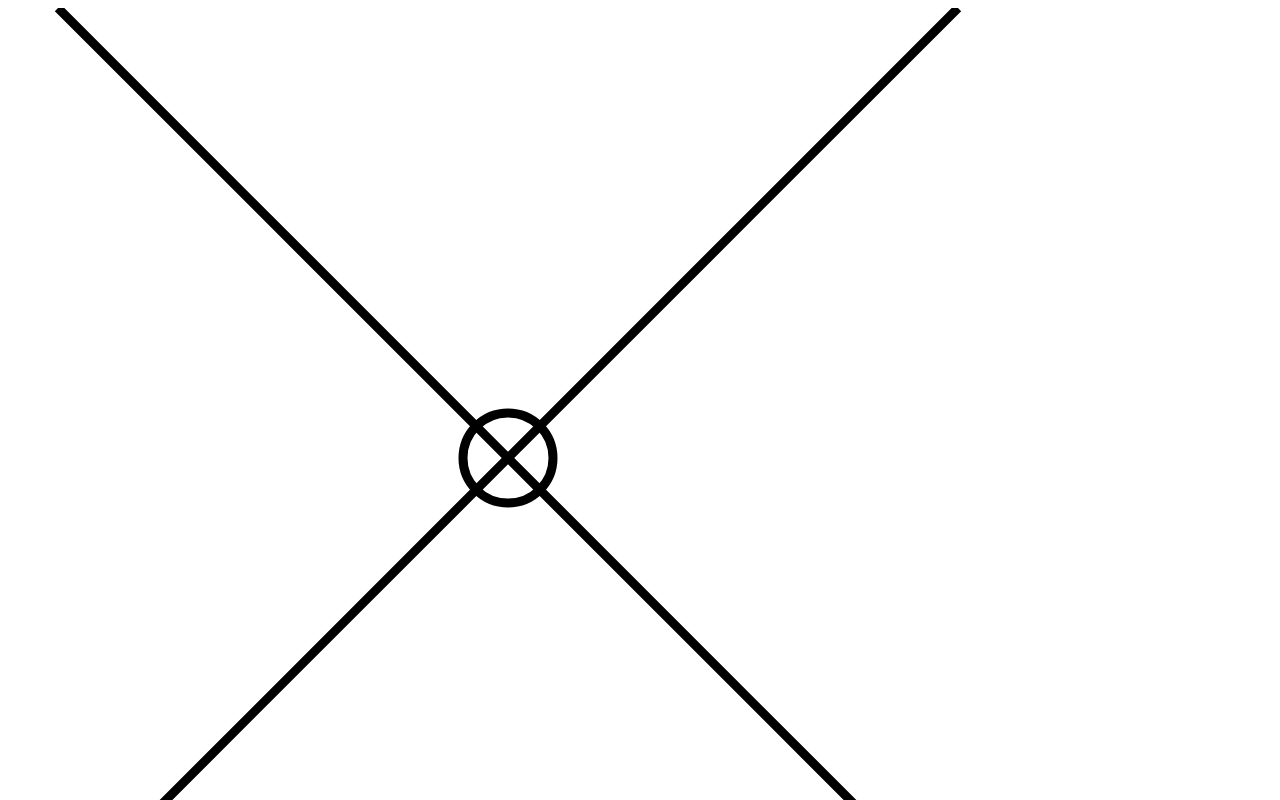
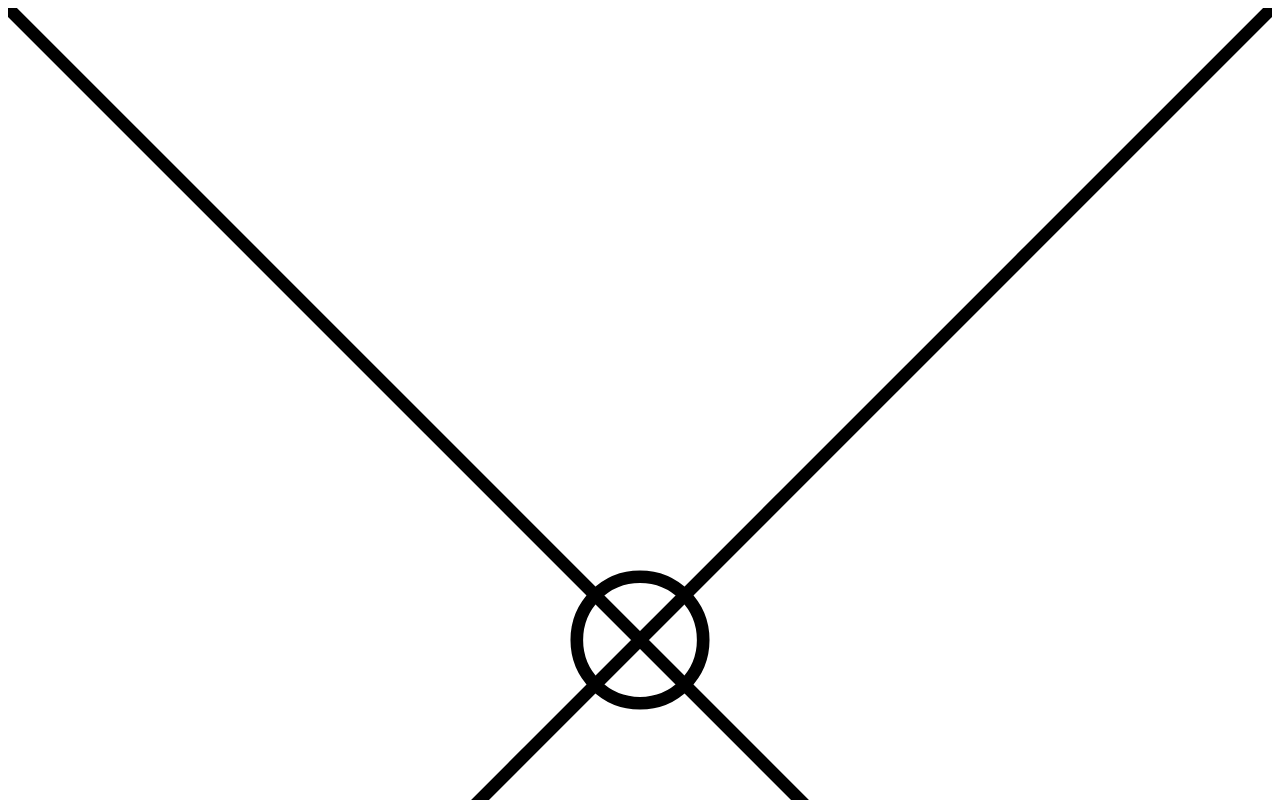
Before and after one commit to katarineaid/zoom-svg, a website: page src/html/index.html in a window 1280 px wide. Shown: the top 800 px of the page. Drawn offline with Linux system fonts and the light colour scheme.

Commit message:
change size svg

```diff
--- a/src/html/index.html
+++ b/src/html/index.html
@@ -17,8 +17,8 @@
 <svg id="svg"
      xmlns="http://www.w3.org/2000/svg"
      xmlns:xlink="http://www.w3.org/1999/xlink"
-     width="1000px"
-     height="900px"
+     width="100%"
+     height="100%"
      viewBox="0 0 100 100">
   <g  id="svgGroup">
     <path d="M 0,0 100,100 0,100 100,0" fill="none" stroke="black"></path>
```
